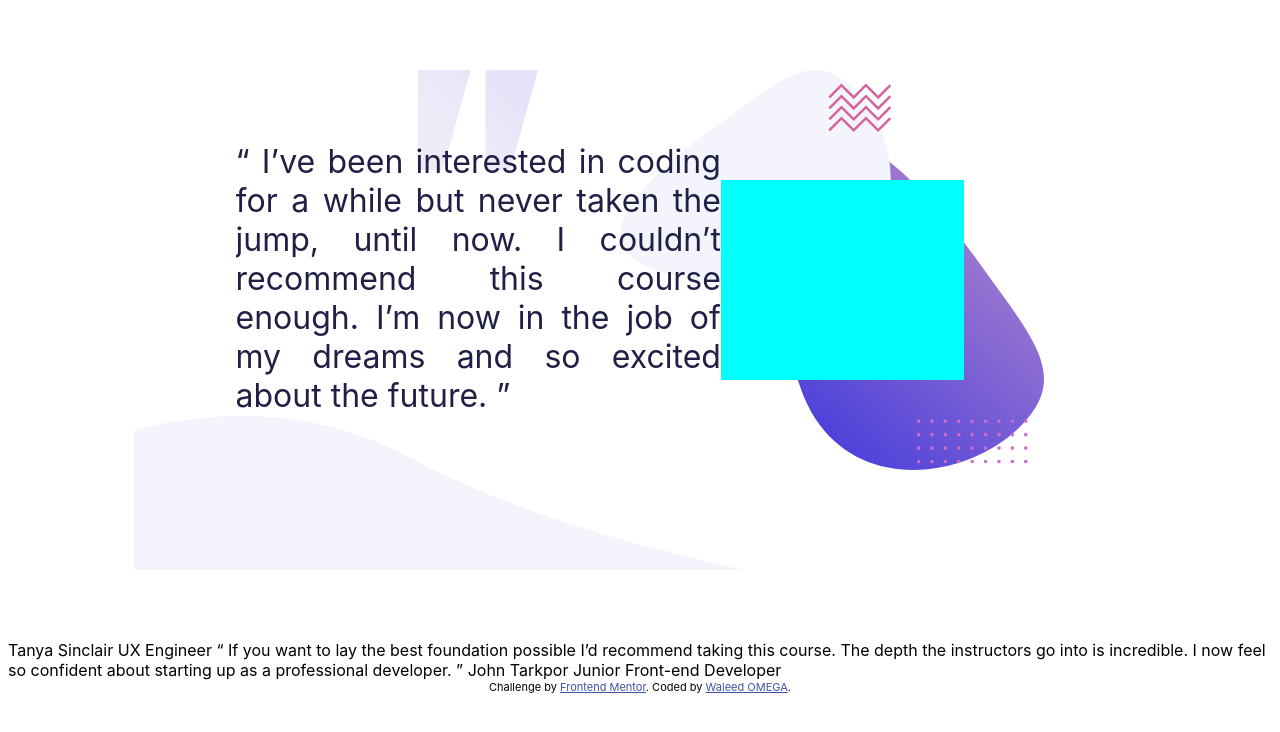
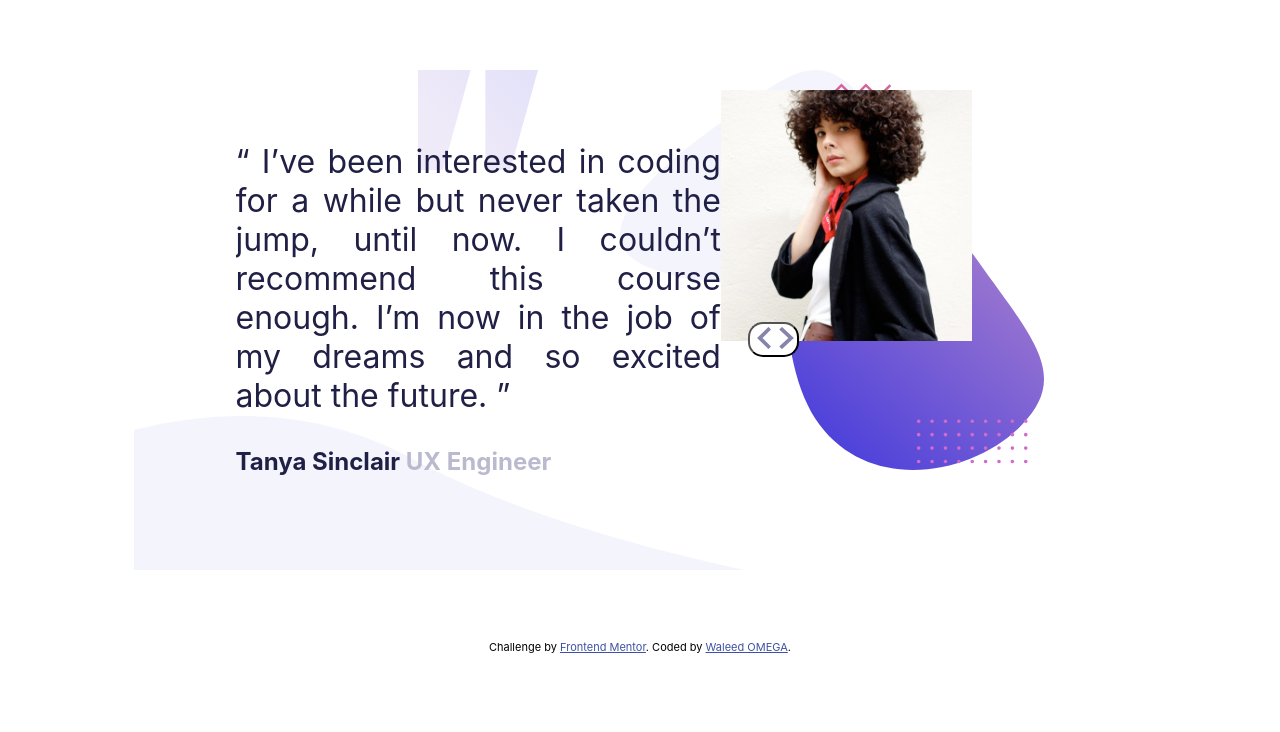
Before and after one commit to WaleedOMEGA/testimonials-slider, a plain HTML site: page index.html in a window 1280 px wide. Drawn offline with Linux system fonts and the light colour scheme; a web font is replaced by a local one.

Commit message:
desktop finished

```diff
--- a/index.html
+++ b/index.html
@@ -13,25 +13,33 @@
   <div class="container">
     <div class="content">
       <div class="left">
-        <p>“ I’ve been interested in coding for a while but never taken the jump, until now.
-          I couldn’t recommend this course enough. I’m now in the job of my dreams and so
-          excited about the future. ”</p>
+        <div class="txt-1">
+          <p>“ I’ve been interested in coding for a while but never taken the jump, until now.
+            I couldn’t recommend this course enough. I’m now in the job of my dreams and so
+            excited about the future. ”</p>
+          <h2>Tanya Sinclair <span>UX Engineer</span></h2>
+        </div>
+        <div class="txt-2">
+          <p>“ If you want to lay the best foundation possible I’d recommend taking this course.
+          The depth the instructors go into is incredible. I now feel so confident about
+          starting up as a professional developer. ”</p>
+          <h2>John Tarkpor <span>Junior Front-end Developer</span></h2>
+        </div>
       </div>
-      <div class="right"></div>
+      <div class="right">
+        <div class="img-1">
+          <img src="./images/image-tanya.jpg" alt="tanya">
+        </div>
+        <div class="img-2">
+          <img src="./images/image-john.jpg" alt="john">
+        </div>
+        <div class="btns">
+          <button class="prev"><img src="./images/icon-prev.svg" alt="prev"></button>
+          <button class="next"><img src="./images/icon-next.svg" alt="next"></button>
+        </div>
+      </div>
     </div>
   </div>
-
-
-  Tanya Sinclair
-  UX Engineer
-
-  “ If you want to lay the best foundation possible I’d recommend taking this course.
-  The depth the instructors go into is incredible. I now feel so confident about
-  starting up as a professional developer. ”
-
-  John Tarkpor
-  Junior Front-end Developer
-
   <div class="attribution">
     Challenge by <a href="https://www.frontendmentor.io?ref=challenge" target="_blank">Frontend Mentor</a>.
     Coded by <a href="#">Waleed OMEGA</a>.
--- a/style.css
+++ b/style.css
@@ -47,9 +47,43 @@
     text-align: justify;
     color:hsl(240, 38%, 20%)
  }
+ .left h2{
+     color:hsl(240, 38%, 20%)
+ }
+ .left h2 span{
+     color:hsl(240, 18%, 77%)
+ }
  .right{
-     width:30%;
-     background-color: aqua;
-     height: 200px;
-     margin-top:110px;
+     width:25%;
+     height: 240px;
+     margin-top:20px;
  }
+ .right img{
+     width: 124%;
+ }
+ .img-2{
+     display:none;
+ }
+ .txt-2{
+     display: none;
+ }
+ .btns{
+     margin-left: 30px;
+     margin-top: -20px;
+ }
+ .btns button{
+         background-color: white;
+         margin: -3px;
+         height: 35px;
+         cursor: pointer;
+ }
+ .next{
+     border-top-right-radius: 15px;
+     border-bottom-right-radius: 15px;
+     border-left: 0;
+ }
+ .prev{
+     border-top-left-radius: 15px;
+     border-bottom-left-radius: 15px;
+     border-right: 0;
+ }
```
